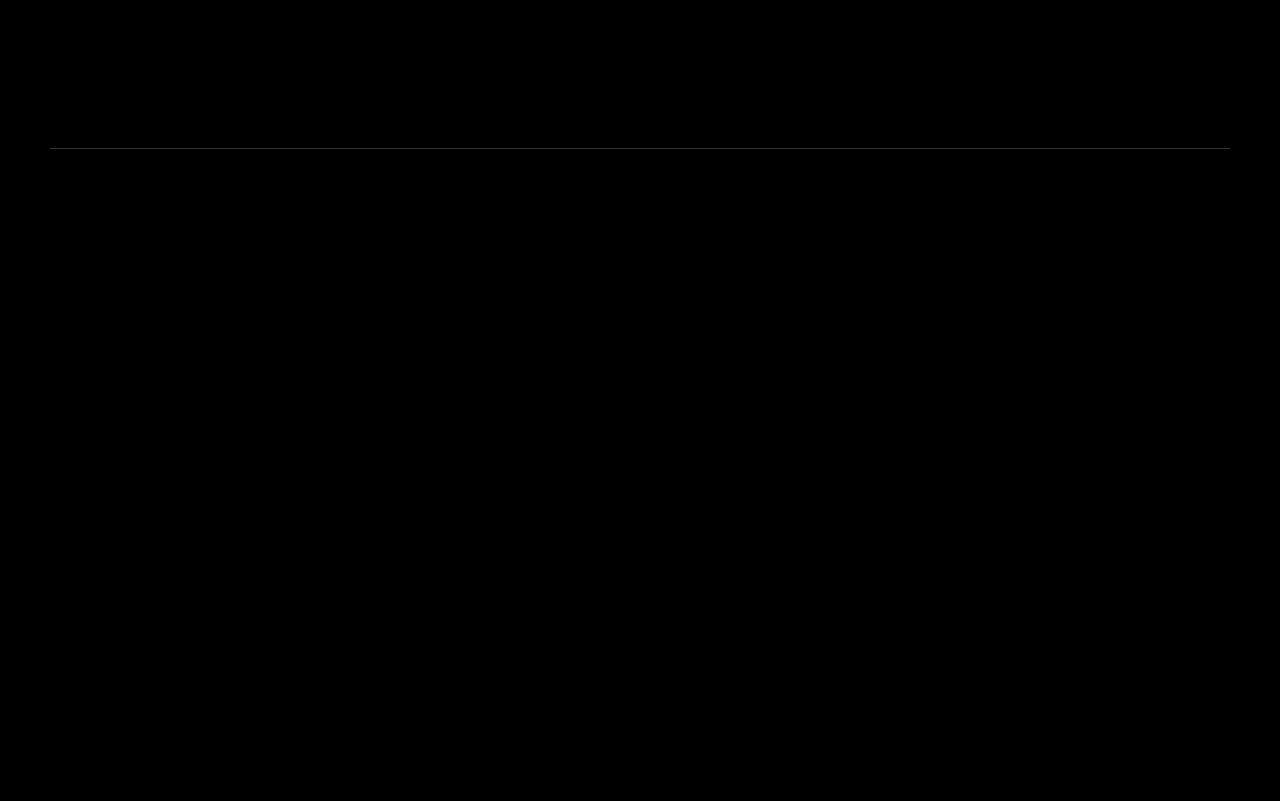
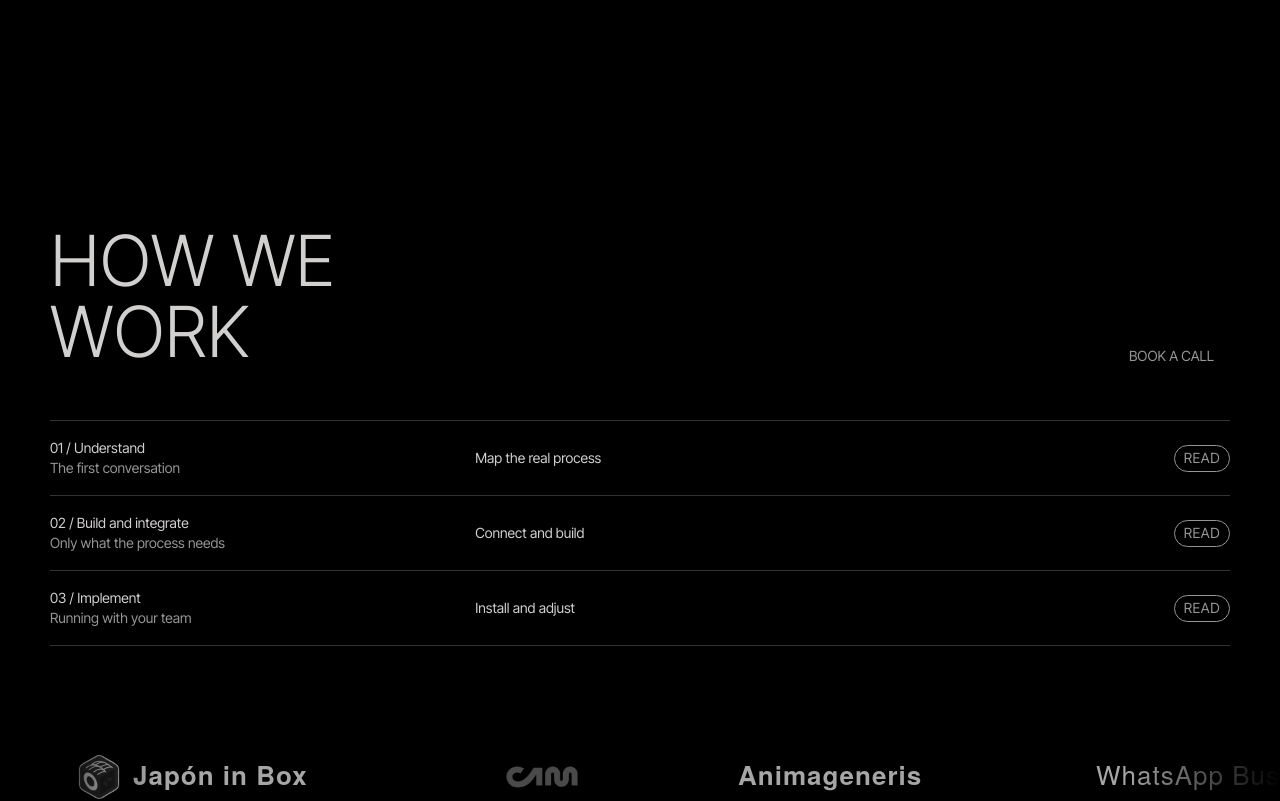
Before and after one commit to gotoxy-dev/gotoxy-dev.github.io, a React (Vite) app: page / in a window 1280 px wide. Shown: the part 4000-4801 px from the top of the page. Built offline with nearby package versions, Linux system fonts and the light colour scheme.

Commit message:
feat: home shows four featured cases like the reference

```diff
--- a/src/components/Projects.tsx
+++ b/src/components/Projects.tsx
@@ -12,7 +12,7 @@ export function Projects() {
   return (
     <section className={styles.section} id="projects">
       <div className={`container ${styles.list}`}>
-        {projects.map((p) => (
+        {projects.filter((p) => p.featured).map((p) => (
           <ProjectCard key={p.id} project={p} />
         ))}
       </div>
--- a/src/content/site.ts
+++ b/src/content/site.ts
@@ -22,6 +22,8 @@ export interface Project {
   /** poster shown before the video is ready */
   poster: string
   href: string
+  /** Shown as a card on the home (the reference shows four); every case keeps its page and next-link. */
+  featured?: boolean
 }
 
 export interface Testimonial {
@@ -155,6 +157,7 @@ export const projects: Project[] = [
     video: '/assets/videos/project-01.webm',
     poster: '/assets/videos/project-01.jpg',
     href: '/projects/japon-in-box',
+    featured: true,
   },
   {
     id: 'cam',
@@ -163,6 +166,7 @@ export const projects: Project[] = [
     video: '/assets/videos/project-02.webm',
     poster: '/assets/videos/project-02.jpg',
     href: '/projects/instituto-cam',
+    featured: true,
   },
   {
     id: 'animageneris',
@@ -179,6 +183,7 @@ export const projects: Project[] = [
     video: '/assets/videos/project-04.webm',
     poster: '/assets/videos/project-04.jpg',
     href: '/projects/ai-agents-operations',
+    featured: true,
   },
   {
     id: 'inspection',
@@ -187,6 +192,7 @@ export const projects: Project[] = [
     video: '/assets/videos/project-05.webm',
     poster: '/assets/videos/project-05.jpg',
     href: '/projects/site-inspection-reports',
+    featured: true,
   },
   {
     id: 'speech',
```
Also changed, not shown: odd/tasks/noomo-animations.md (+1 -0 lines).
